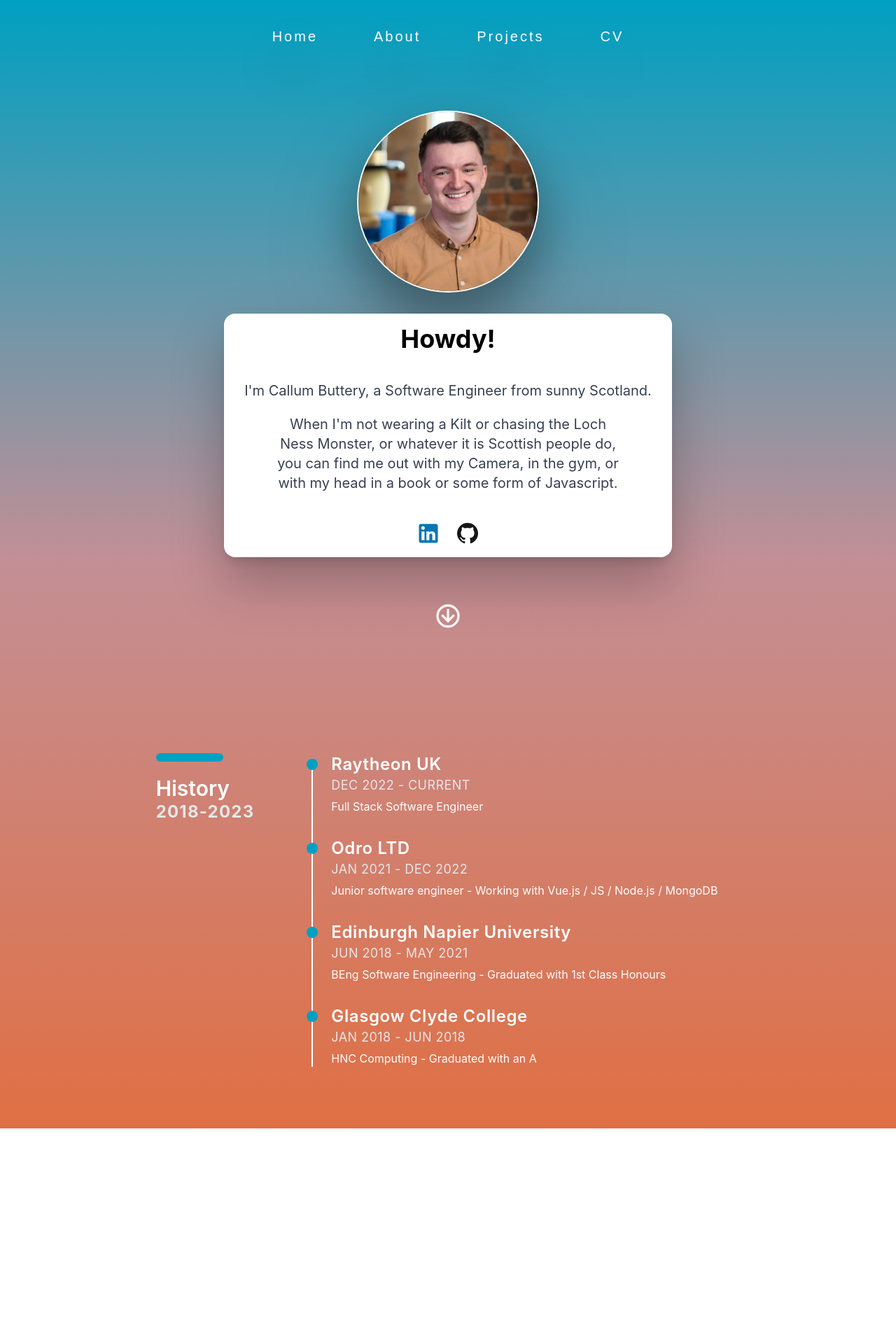
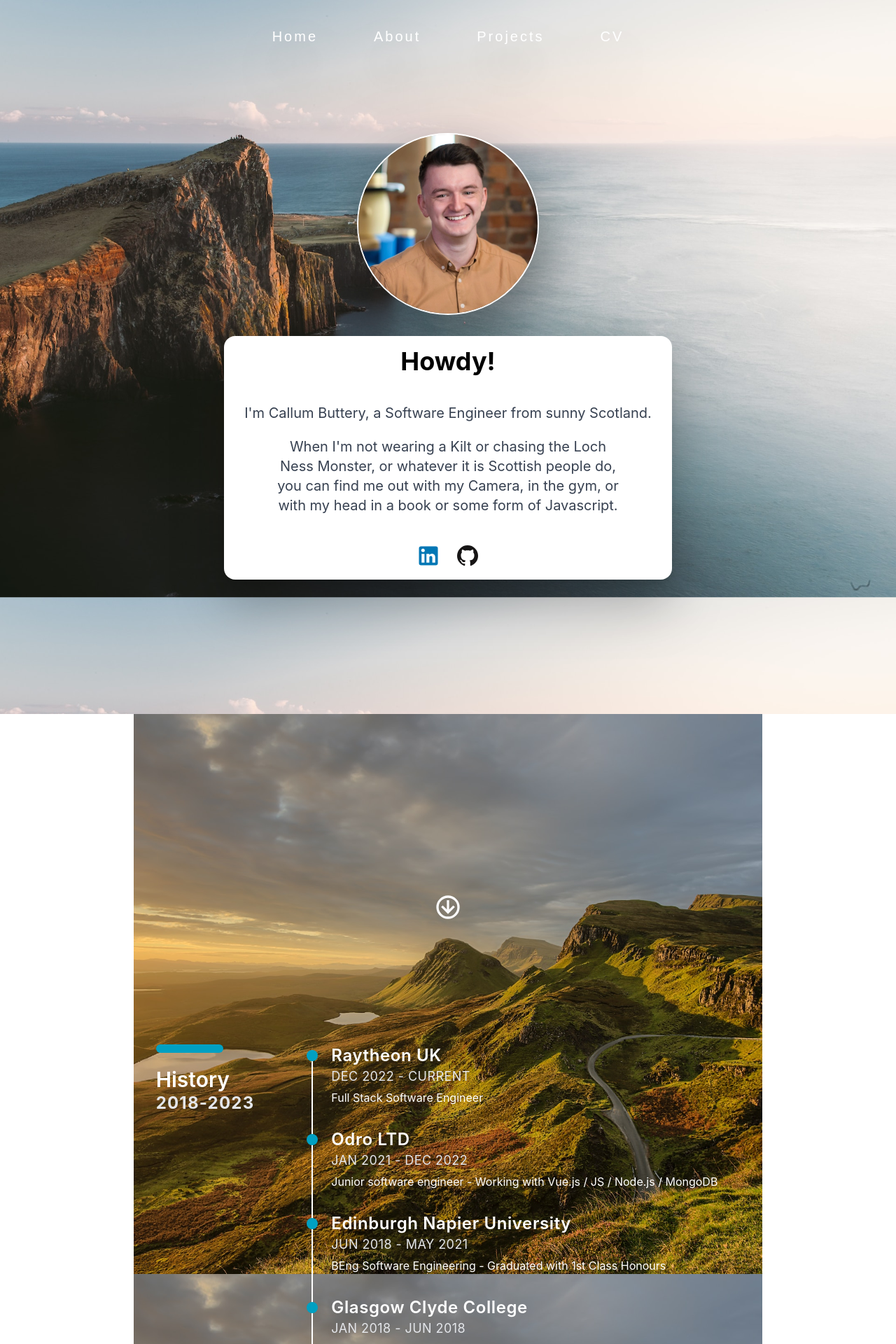
Before and after one commit to callumbuttery/callum-buttery, a React (Create React App) app: page /about in a window 1280 px wide. Shown: the top 1920 px of the page at 70% size. Before the commit the page ends 1612 px from the top, so only its background shows below. Built offline with nearby package versions, Linux system fonts and the light colour scheme.

Commit message:
Feat: update about UI

```diff
--- a/src/pages/About.js
+++ b/src/pages/About.js
@@ -5,11 +5,19 @@ import ScrollAnimator from "../components/scrollAnimator"
 
 export default function About() {
     return (
-        <div className='h-full pt-40 pb-10 place-items-center bg-gradient-to-b from-[#00a0c2] via-[#c48f95] to-[#e06f43] max-sm:h-full'>
-            <ProfilePic />
-            <DetailsCard/>
-            <ScrollAnimator/>
-            <Timeline/>
+        <div className='place-items-center max-sm:h-full'>
+            <div className="h-full bg-[url('images/aboutwallpaper.jpg')] bg-no-repeat bg-cover bg-center bg-fixed">
+                <div className="pt-48 pb-48">
+                    <ProfilePic />
+                    <DetailsCard />
+                </div>
+            </div>
+            <div className="h-full bg-[url('images/aboutwallpaper2.jpg')] bg-no-repeat bg-cover bg-center bg-fixed">
+                <div className="pt-48 pb-32">
+                    <ScrollAnimator />
+                    <Timeline />
+                </div>
+            </div>
         </div>
     )
 }
```
Also changed, not shown: src/images/aboutwallpaper.jpg (added), src/images/aboutwallpaper2.jpg (added).
